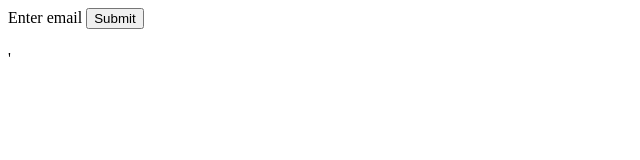
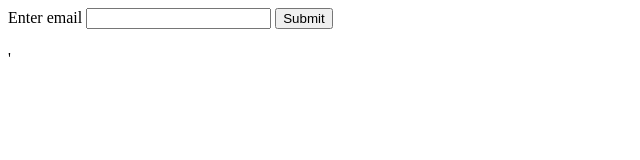
Before and after one commit to matthewhenderson15/tme, a website: page samplewebproject/index.html in a window 1280 px wide. Shown: the whole page, without its empty margins (0-640 px from the left). Drawn offline with Linux system fonts and the light colour scheme.

Commit message:
Added modified HTML file

```diff
--- a/samplewebproject/index.html
+++ b/samplewebproject/index.html
@@ -7,7 +7,7 @@
     <body>
         <form>
             <label>Enter email</label>
-            <!-- <input /> -->
+            <input />
             <button>Submit</button>
         </form>
         <h1></h1>
```
